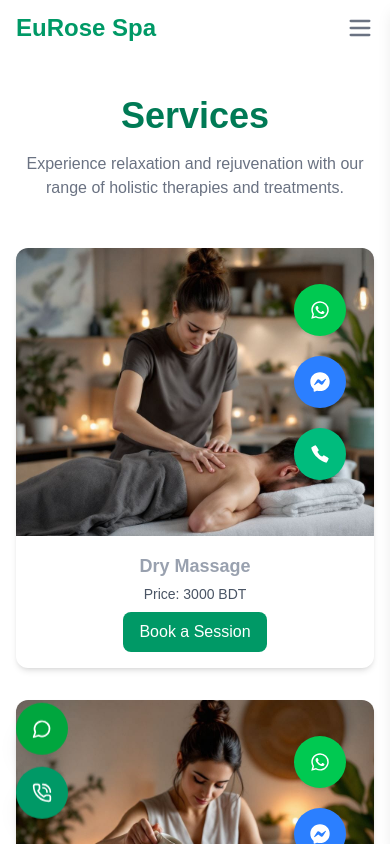
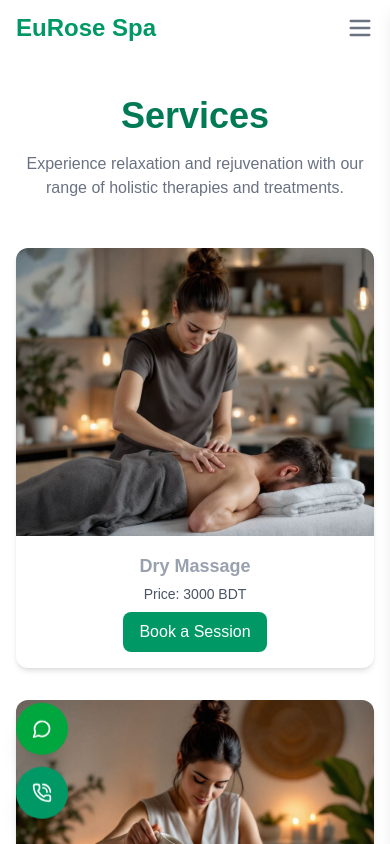
Before and after one commit to lokondey72/spa, a Next.js app: page /services in a window 390 px wide. Shown: the top 844 px of the page. Built offline with nearby package versions, Linux system fonts and the light colour scheme.

Commit message:
18-04 final commit

```diff
--- a/src/components/ServiceCard.js
+++ b/src/components/ServiceCard.js
@@ -18,7 +18,7 @@ export default function ServiceCard({ img, price, title, slug }) {
         />
 
         {/* Hover contact icons (always visible on mobile) */}
-        <div className="absolute top-4 right-2 opacity-100 sm:opacity-0 group-hover:sm:opacity-100 transition-opacity duration-300 space-y-2 z-20">
+        <div className="absolute top-4 right-2 opacity-0 group-hover:opacity-100 transition-opacity duration-300 space-y-2 z-20">
           {/* WhatsApp */}
           <Link
             href="https://wa.me/+8801911552077"
```
